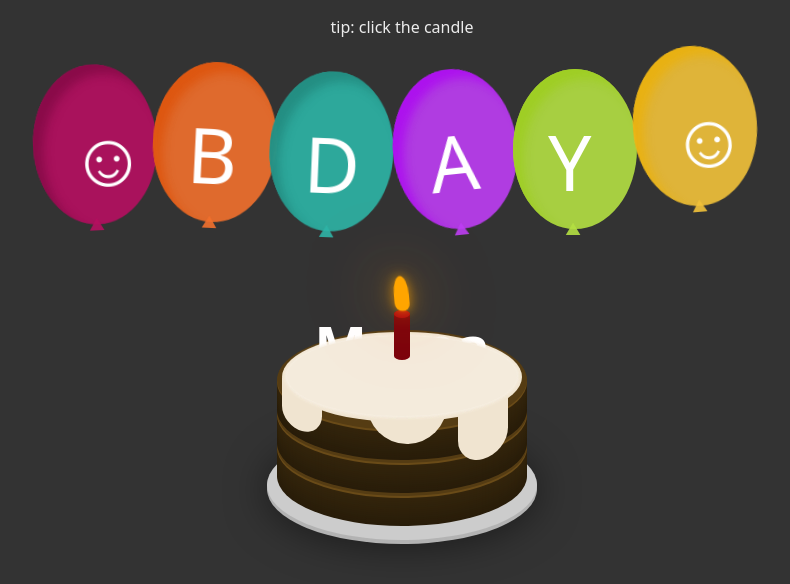
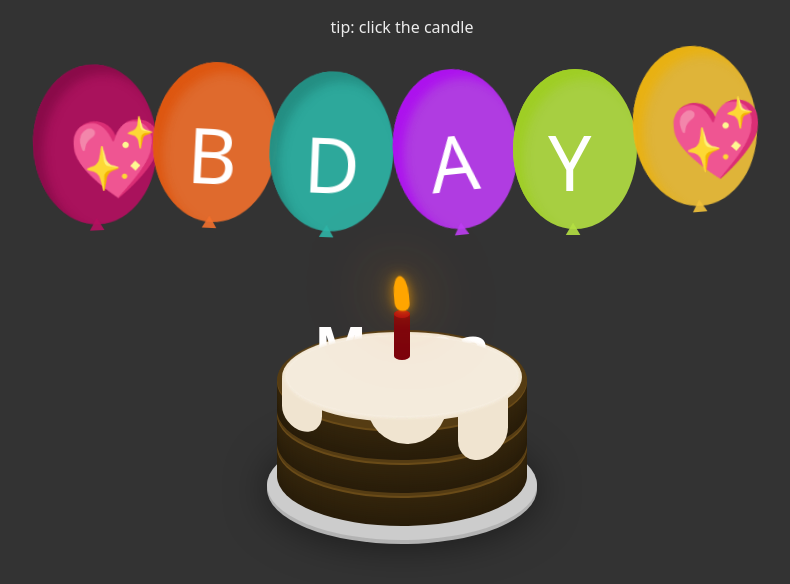
Before and after one commit to SwirX/Happybirthday, a plain HTML site: page index.html in a window 1280 px wide. Shown: the top 584 px of the page, without its empty margins (238-1028 px from the left). Drawn offline with Linux system fonts and the light colour scheme; a web font is replaced by a local one.

Commit message:
Update index.html

```diff
--- a/index.html
+++ b/index.html
@@ -41,7 +41,7 @@
     </div>
   <div class="container">
     <div class="balloon">
-      <div><span>☺</span>
+      <div><span>💖</span>
       </div>
       <div><span>B</span>
       </div>
@@ -51,7 +51,7 @@
       </div>
       <div><span>Y</span>
       </div>
-      <div><span>☺</span>
+      <div><span>💖</span>
       </div>
     </div>
     <h1>Mama</h1>
```
